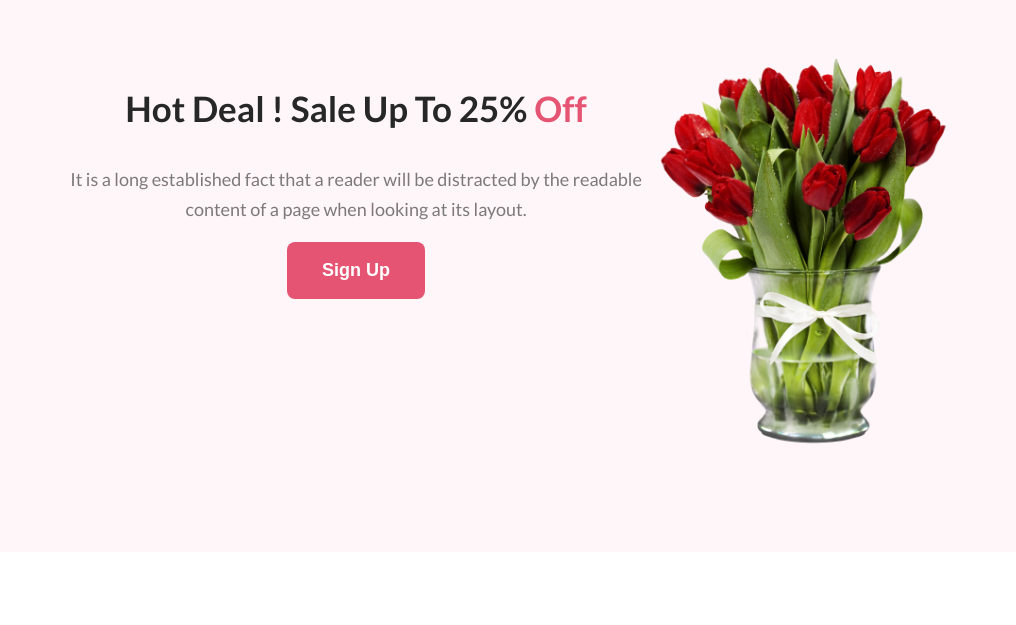
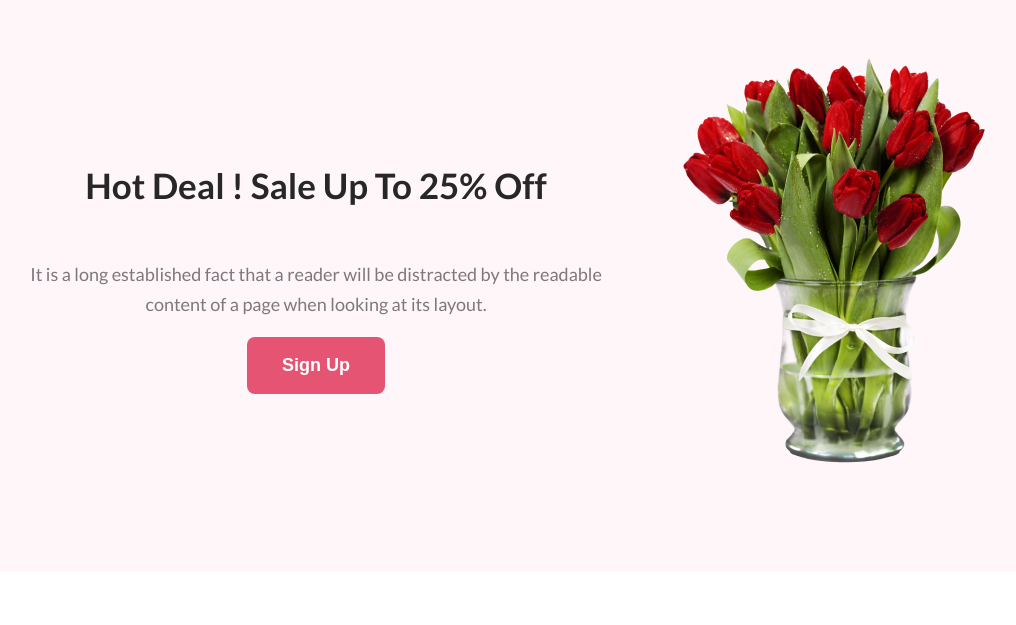
Before and after one commit to SilentNirab/flower-shop, a plain HTML site: page index.html in a window 1280 px wide. Shown: the part 1835-2460 px from the top of the page, without its empty margins (134-1150 px from the left). Drawn offline with Linux system fonts and the light colour scheme.

Commit message:
design update

```diff
--- a/style.css
+++ b/style.css
@@ -121,27 +121,19 @@ body{
 /* HOT DEAL SECTION */
 .hotdeal{
     display: flex;
-    justify-content: center;
+    justify-content: space-between;
     background: rgba(229, 84, 115, 0.05);
     padding: 100px 0;
 }
-.deal-container{
-    position: relative;
-}
-.deal-container>p,h3{
-    text-align: center;
-}
-.section-heading span{
-    color: #E55473;
-}
-.deal-container button{
-    position: absolute;
-    left: 50%;
-    transform: translateX(-50%);
+.deal-container {
+    display: flex;
+    flex-direction: column;
+    justify-content: center;
+    align-items: center;
+    margin-left: 150px;
 }
 .hotdeal img{
-   width: 300px;
-   height: 400px;
+   margin-right: 150px;
 }
 
 /* INSTAGRAM SECTION */
@@ -200,7 +192,6 @@ body{
 .form-email:focus {
     outline: 1px solid #E55473;
 }
-
 /* FOOTER STYLE */
 .footer{
     display: flex;
@@ -211,16 +202,19 @@ body{
 .footer-container{
     display: flex;
     flex-direction: column;
+    align-items: center;
 }
 .footer-container>h3{
     color: #FFF;
+}
+.footer-container span{
+    color: #E55473;
 }
 .footer-container>p{
     color: #FFF;
 }
 .footer-container>span{
     color: rgba(255, 255, 255, 0.40);
-    text-align: center;
     font-size: 14px;
     margin-top: 10px;
 }
```
